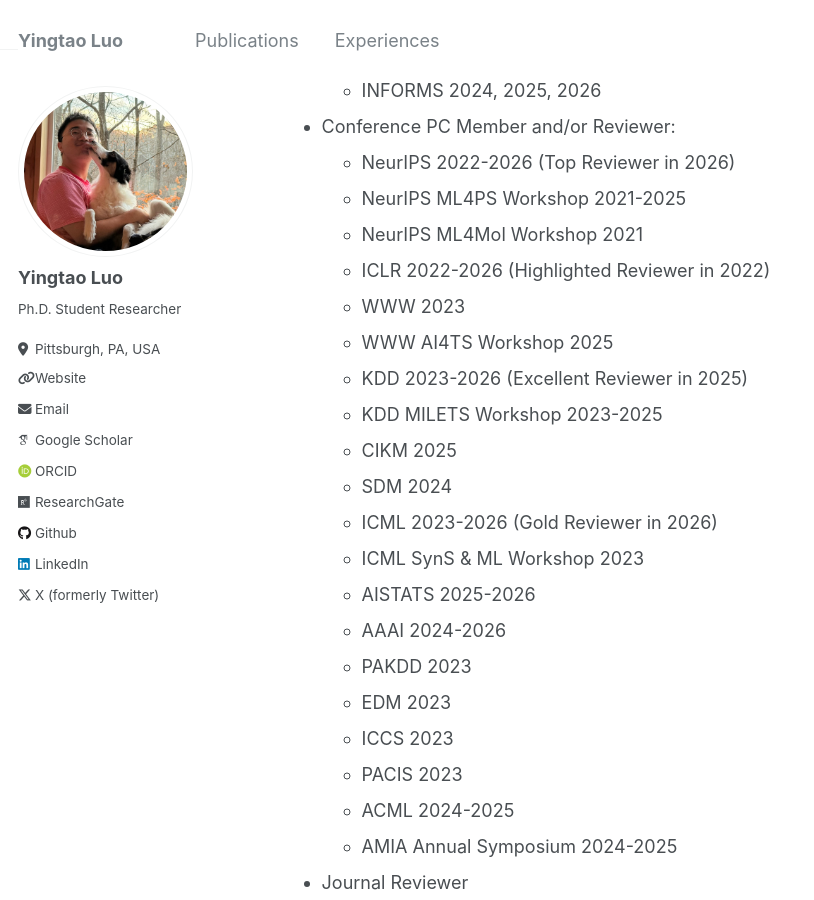
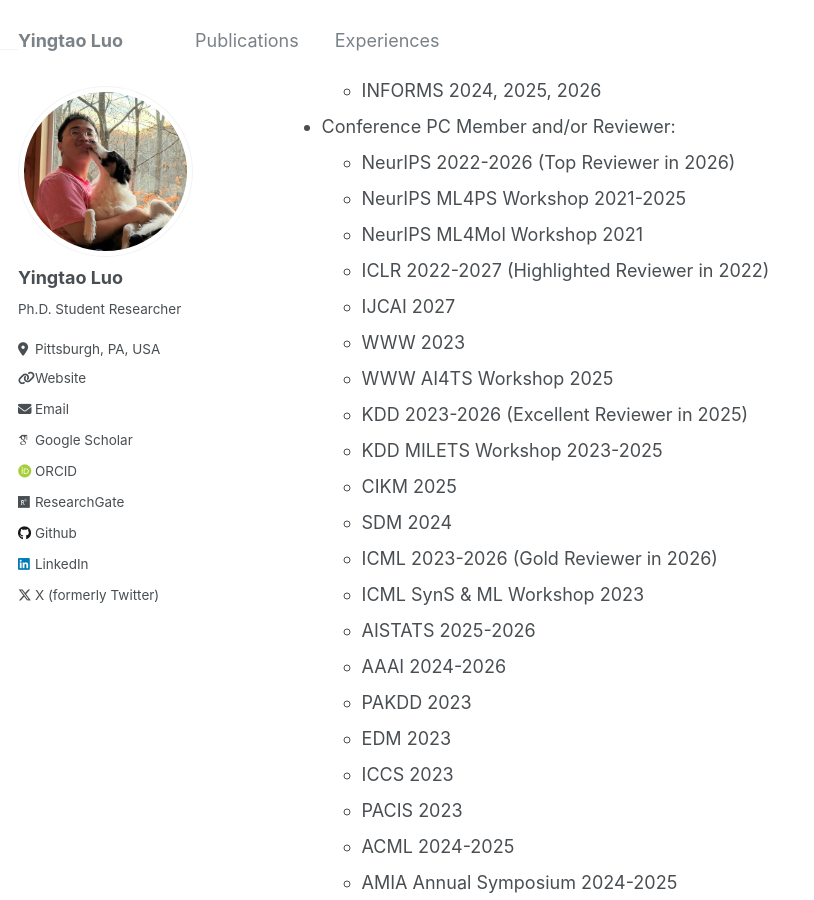
Before and after one commit to yingtaoluo/yingtaoluo.github.io, a Jekyll site: the page built from _pages/experiences.md, in a window 1280 px wide and 900 px high, scrolled down 700 px. Shown: the whole window, without its empty margins (0-814 px from the left). Built offline with Jekyll 4.4.1, drawn with Linux system fonts in a browser that asks for light colours; some web fonts are replaced.

Commit message:
Update experiences.md

```diff
--- a/_pages/experiences.md
+++ b/_pages/experiences.md
@@ -35,7 +35,8 @@ Events
   * NeurIPS 2022-2026 (Top Reviewer in 2026)
   * NeurIPS ML4PS Workshop 2021-2025
   * NeurIPS ML4Mol Workshop 2021
-  * ICLR 2022-2026 (Highlighted Reviewer in 2022)
+  * ICLR 2022-2027 (Highlighted Reviewer in 2022)
+  * IJCAI 2027
   * WWW 2023
   * WWW AI4TS Workshop 2025
   * KDD 2023-2026 (Excellent Reviewer in 2025)
```
